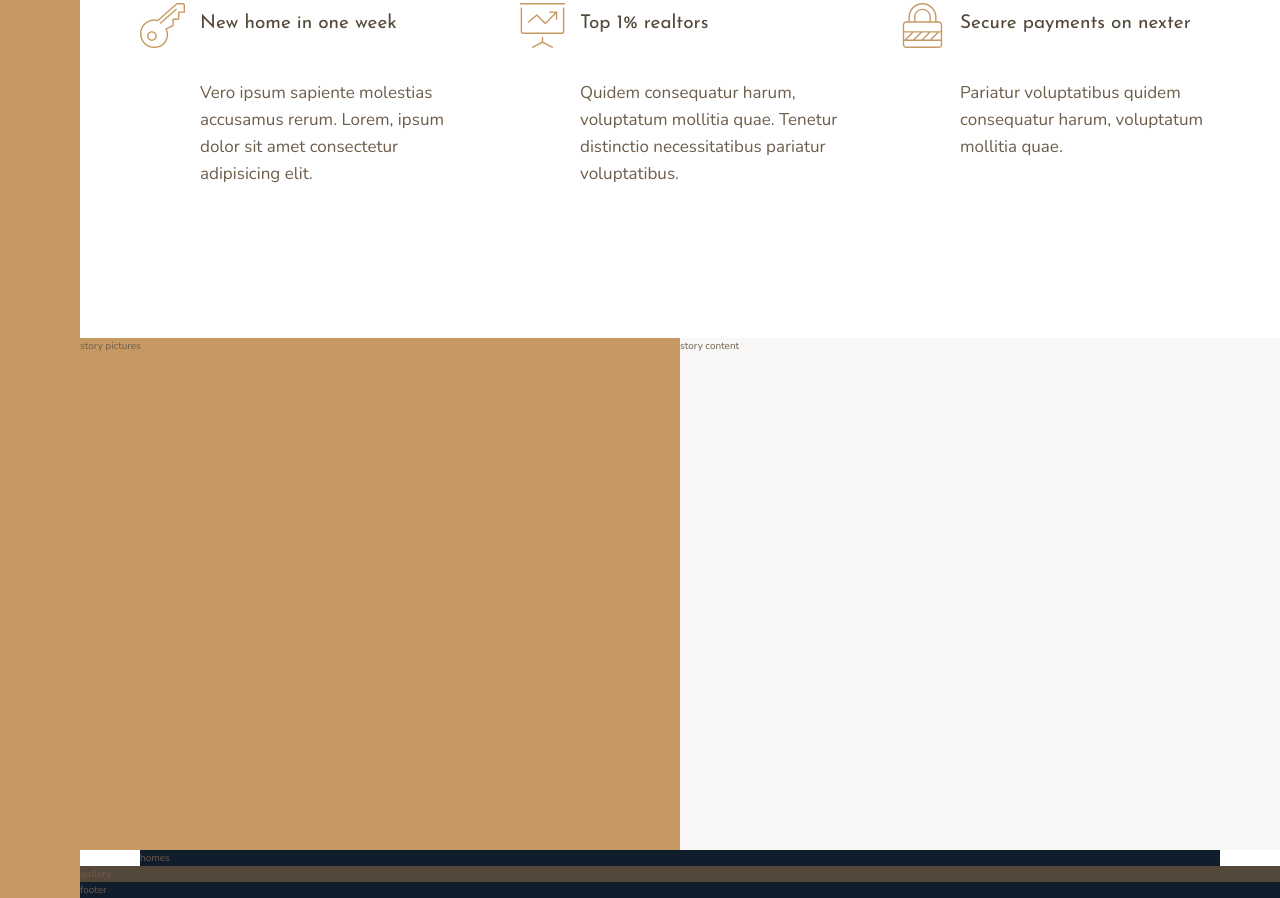
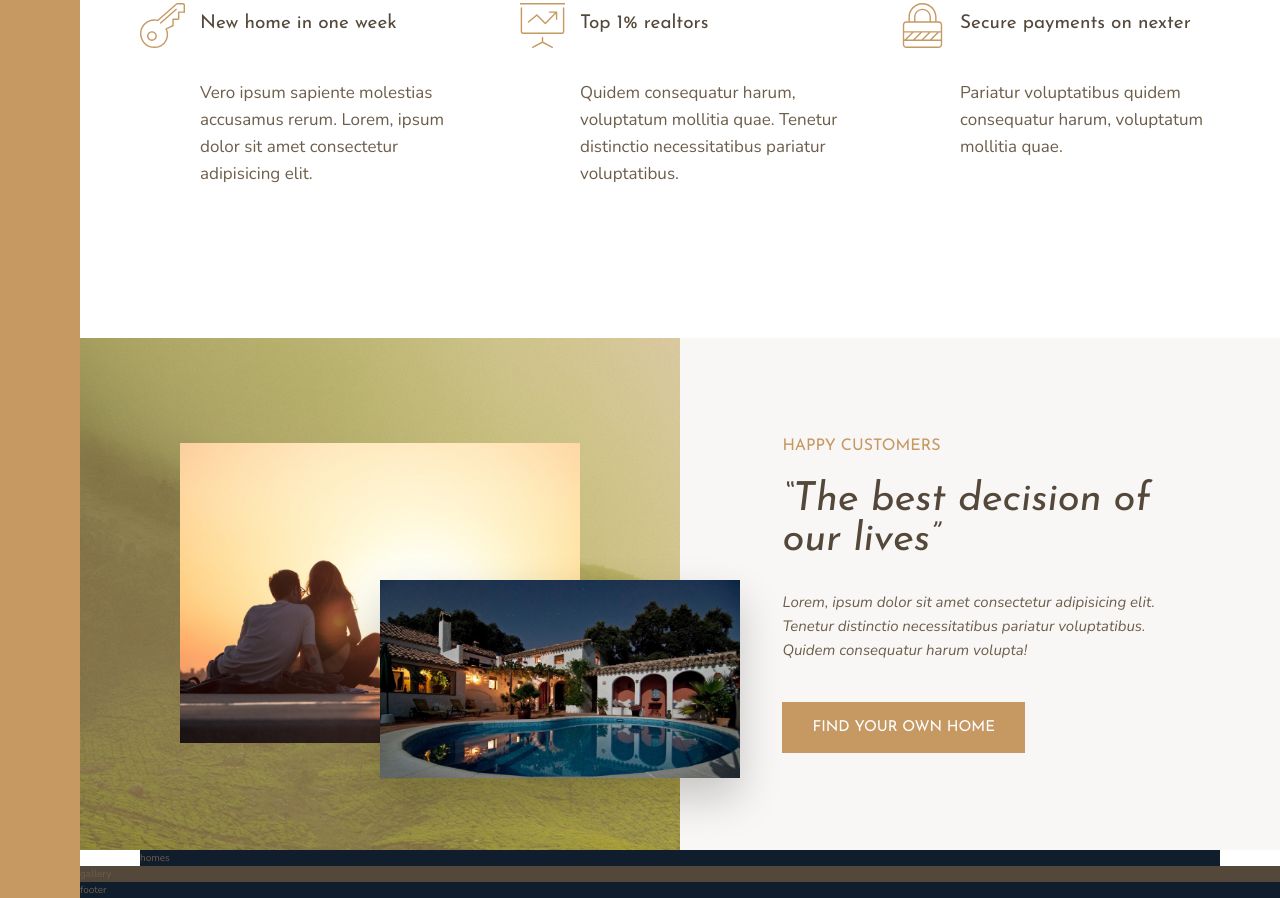
Before and after one commit to Hastellaa/Nexter-project, a website: page index.html in a window 1280 px wide. Shown: the part 1020-1918 px from the top of the page. Drawn offline with nearby package versions, Linux system fonts and the light colour scheme.

Commit message:
add story section

```diff
--- a/index.html
+++ b/index.html
@@ -104,11 +104,22 @@
     </section>
 
     <div class="story__pictures">
-        story pictures
+        <img src="img/story-1.jpeg" alt="Couple with new house" class="story__img--1">
+        <img src="img/story-2.jpeg" alt="New house" class="story__img--2">
     </div>
 
     <div class="story__content">
-        story content
+        <h3 class="heading-3 mb-sm">
+            Happy Customers
+        </h3>
+        <h2 class="heading-2 heading-2--dark mb-md">
+            &ldquo;The best decision of our lives&rdquo;
+        </h2>
+        <p class="story__text">
+            Lorem, ipsum dolor sit amet consectetur adipisicing elit. Tenetur distinctio necessitatibus pariatur
+            voluptatibus. Quidem consequatur harum volupta!
+        </p>
+        <button class="btn">Find your own home</button>
     </div>
 
     <section class="homes">
--- a/sass/_story.scss
+++ b/sass/_story.scss
@@ -2,10 +2,40 @@
     &__pictures {
         background-color: $color-primary;
         grid-column: full-start / col-end 4;
+        background-image: linear-gradient(rgba($color-primary , .5) , rgba($color-primary , .5)) , url(../img/back.jpg);
+
+        display: grid;
+        grid-template-rows: repeat(6 , 1fr);
+        grid-template-columns: repeat(6 , 1fr);
+        align-items: center;
+    }
+
+    &__img--1 {
+        width: 100%;
+        grid-row: 2 / 6;
+        grid-column: 2 / 6;
+    }
+    &__img--2{
+        width: 120%;
+        grid-row: 4 / 6;
+        grid-column: 4 / 7;
+        z-index: 10;
+        box-shadow: 0 2rem 4rem rgba($color: #000000, $alpha: .2);
     }
 
     &__content {
         background-color: $color-grey-light-1;
         grid-column: col-start 5 / full-end;
+        padding: 6rem 8vw;
+        display: flex;
+        flex-direction: column;
+        justify-content: center;
+        align-items: flex-start;
+       }
+
+    &__text {
+        font-size: 1.5rem;
+        font-style: italic;
+        margin-bottom:4rem ;
     }
 }
--- a/sass/_typography.scss
+++ b/sass/_typography.scss
@@ -2,17 +2,31 @@
     font-family: $font-display;
     font-weight: 400;
 }
+
 .heading-1 {
     @extend %heading;
 }
 
 .heading-2 {
     @extend %heading;
+    font-size: 4rem;
+    font-style: italic;
+    line-height: 1;
 
+    &--light {
+        color: $color-grey-light-1;
+    }
+
+    &--dark {
+        color: $color-grey-dark-1;
+    }
 }
 
 .heading-3 {
     @extend %heading;
+    font-size: 1.6rem;
+    color: $color-primary;
+    text-transform: uppercase
 
 }
 
@@ -20,6 +34,33 @@
     @extend %heading;
     font-size: 1.9rem;
 
-    &--light { color: $color-grey-light-1; }
-    &--dark { color: $color-grey-dark-1; }
+    &--light {
+        color: $color-grey-light-1;
+    }
+
+    &--dark {
+        color: $color-grey-dark-1;
+    }
 }
+
+.btn {
+    background-color: $color-primary;
+    color: #fff;
+    border: none;
+    border-radius: 0;
+    font-family: $font-display;
+    font-size: 1.5rem;
+    text-transform: uppercase;
+    padding: 1.8rem 3rem;
+    cursor: pointer;
+    transition: all .3s;
+
+    &:hover {
+        background-color: $color-primary-dark;
+    }
+}
+
+.mb-sm {margin-bottom: 2rem;}
+.mb-md {margin-bottom: 3rem;}
+.mb-lg {margin-bottom: 4rem;}
+.mb-hg {margin-bottom: 8rem;}
```
Also changed, not shown: css/style.css, 1 other file.
